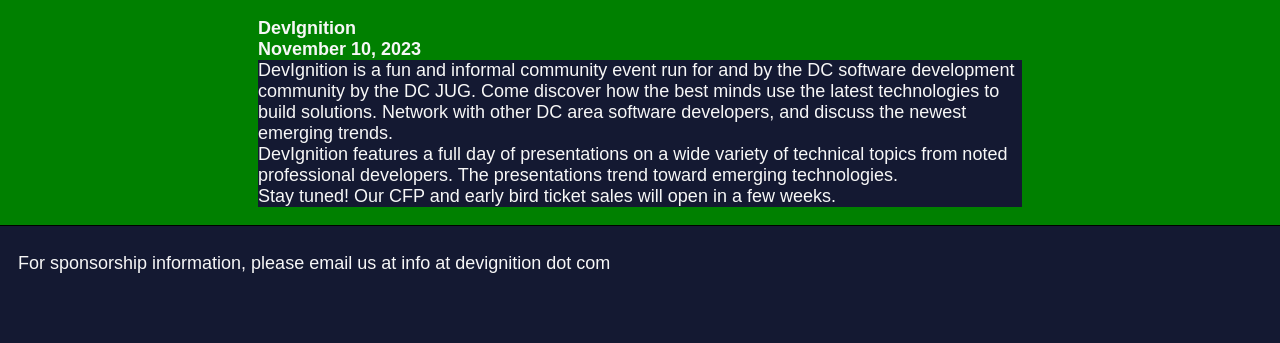
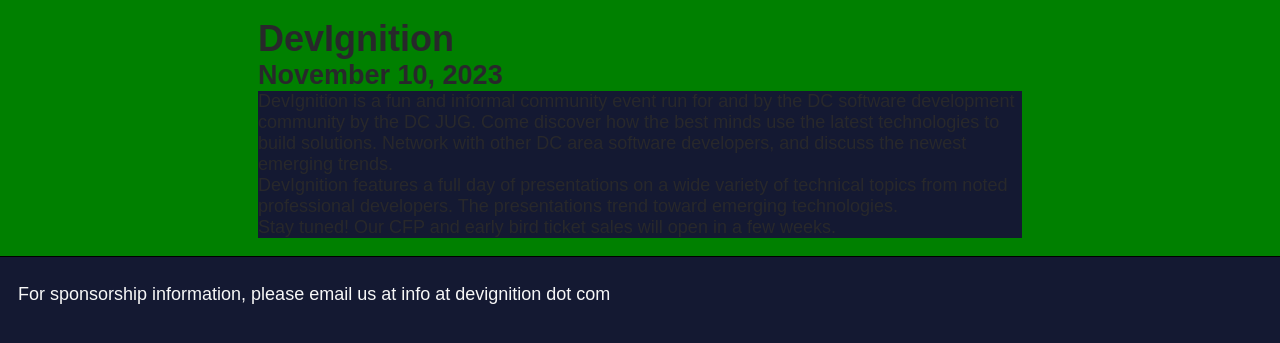
Before and after one commit to gothamgo/devignition, a Jekyll site: the page built from index.html, in a window 1280 px wide. Shown: the top 343 px of the page. Built offline with Jekyll 4.4.1, drawn with Linux system fonts in a browser that asks for light colours; some web fonts are replaced.

Commit message:
Update default.html

```diff
--- a/_layouts/default.html
+++ b/_layouts/default.html
@@ -27,23 +27,12 @@
       margin: 0;
       padding: 0;
       box-sizing: border-box;
+    }
+    body {
+      background-color: #141932;
       color: #f7f7f7;
       font-family: 'Ysabeau Infant', sans-serif;
       font-size: 18px;
-    }
-    body {
-      background-color: #141932;
-    }
-    h1 {
-      background-color: #37e1e1
-      font-size: 24px;
-    }
-    h2 {
-      background-color: #37e1e1
-      font-size: 20px;
-    }
-    p {
-      background-color: #141932;
     }
   </style>
 
```
